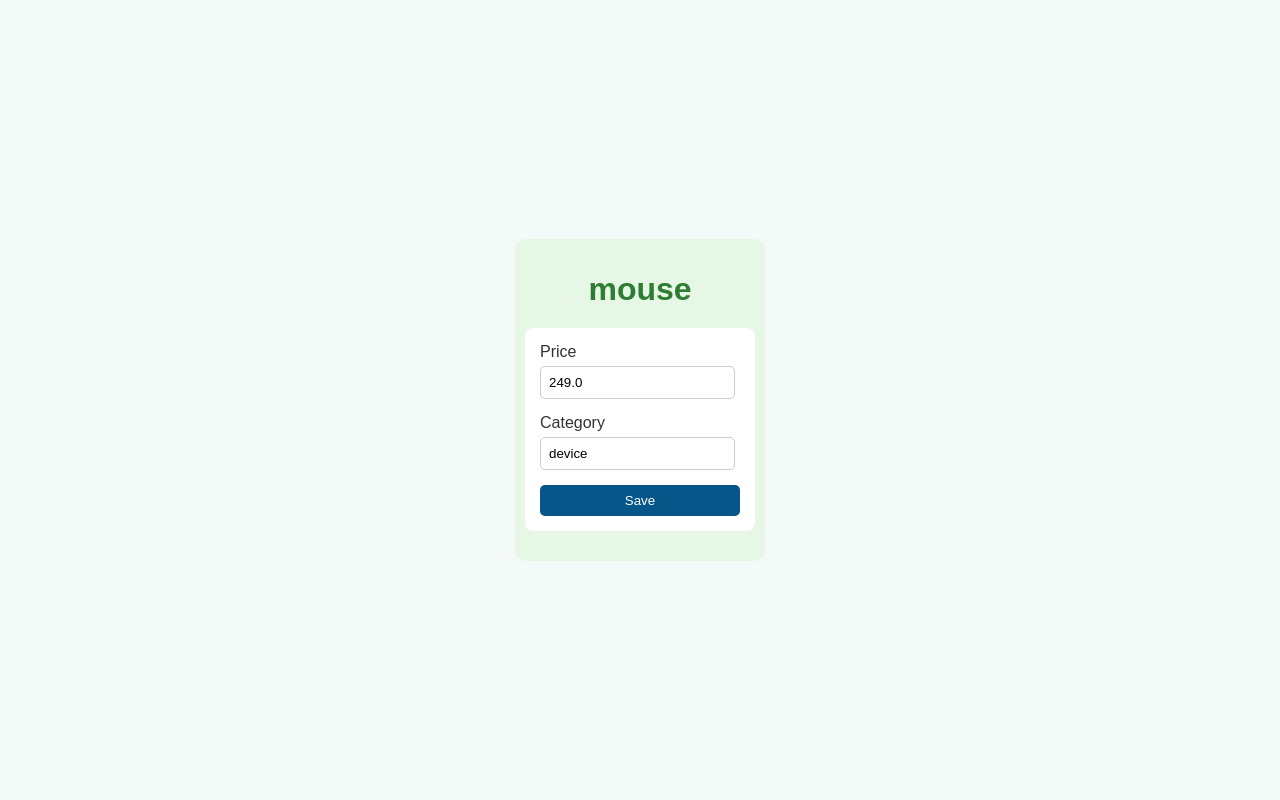
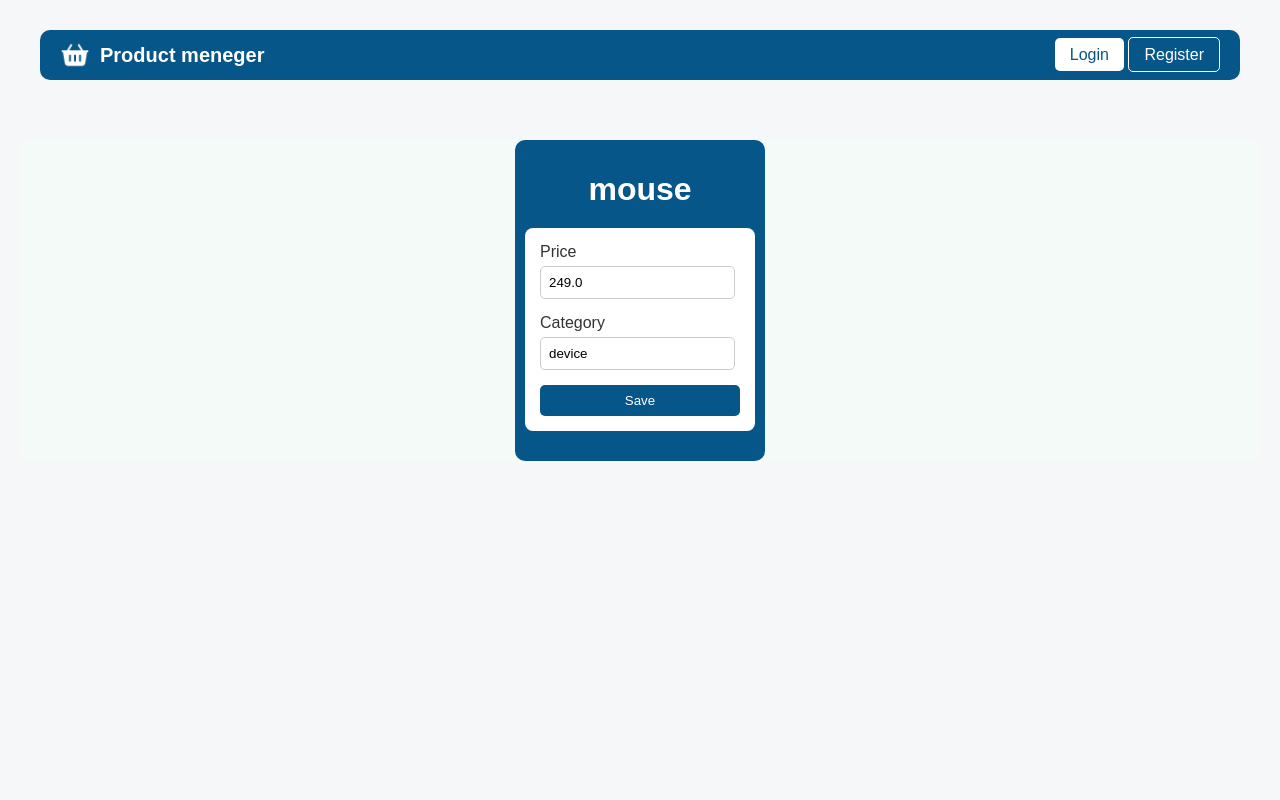
Before and after one commit to Benya222/flask_learn, a Flask app: a page that uses templates/edit.html in a window 1280 px wide. Run offline with Flask 3, Linux system fonts and the light colour scheme.

Commit message:
add registration and login

```diff
--- a/app.py
+++ b/app.py
@@ -1,4 +1,4 @@
-from flask import Flask, render_template, request, flash, redirect, url_for
+from flask import Flask, render_template, request, flash, redirect, url_for, session
 from models import init_db
 from actions_db import *
 from werkzeug.security import generate_password_hash, check_password_hash
@@ -12,12 +12,18 @@ app.secret_key = 'lslsdo***'
 init_db()
 
 
-
+def is_logged():
+    return 'company' in session
 
 
 @app.route('/', methods= ['GET', 'POST'])
 @app.route('/products', methods= ['GET', 'POST'])
 def products():
+    session.permanent = True
+    if not is_logged():
+        return redirect(url_for('login'))
+
+
     if request.method == 'POST':
         name = request.form.get('name')
         price = request.form.get('price')
@@ -99,23 +105,25 @@ def register():
 
     return render_template('register.html')
 
-@app.route('/login')
+@app.route('/login', methods= ['GET', 'POST'])
 def login():
     if request.method == 'POST':
         name = request.form.get('name_company')
         password = request.form.get('password')
 
         if not company_exists(name):
-            flash()
-            redirect(url_for('login'))
+            flash(f'Company {name} not exists!')
+            return redirect(url_for('login'))
 
         company = get_company_by_name(name)
         if not check_password_hash(company.password, password):
             flash('Password incorrect!')
             return redirect(url_for('login'))
 
+        session['company'] = company.name
         flash(f'Welcome {name}!')
         return redirect(url_for('products'))
+
 
     return render_template('login.html')
 
--- a/static/css/style.css
+++ b/static/css/style.css
@@ -41,6 +41,11 @@ body {
   margin: 0 auto;
 }
 
+.container--flex {
+  display: flex;
+  align-items: center;
+}
+
 /* ===== HEADER ===== */
 .header {
   padding: 10px 0;
@@ -52,7 +57,7 @@ body {
   padding: 10px 20px;
 }
 
-.logo a{
+.logo a {
   display: flex;
   align-items: center;
   gap: 10px;
@@ -69,14 +74,15 @@ body {
   filter: invert(100%);
 }
 
-
+.authorization {
+  margin-left: auto;
+}
 
 /* ===== ЗАГОЛОВОК ===== */
 .title {
   text-align: center;
   margin-bottom: 20px;
 }
-
 
 /* ===== ФОРМИ ===== */
 .form {
@@ -99,8 +105,6 @@ body {
   border: 1px solid var(--primary-color);
 }
 
-
-
 /* ===== КНОПКИ ===== */
 .button {
   padding: 8px 15px;
@@ -109,6 +113,15 @@ body {
   border: none;
   border-radius: 5px;
   cursor: pointer;
+  text-decoration: none;
+}
+
+.button-reverse {
+  background-color: #fff;
+  color: var(--primary-color)
+}
+.button-with-border {
+  border: 1px solid #fff;
 }
 
 .button:hover {
@@ -186,28 +199,27 @@ tbody tr:hover {
   color: #c0392b;
 }
 /* ===================================================== */
-.edit-body {
+.centred-body {
   display: flex;
-  min-height: 100vh;
-  margin: 0;
+  /* min-height: 100vh; */
+  margin-top: 50px;
   justify-content: center;
-  align-items: center;
+  /* align-items: center; */
 
   background-color: #f3faf8;
-
 }
 
-.container-edit {
+.container-card {
   padding: 10px;
-  background-color: var(--success-bg);
+  background-color: var(--primary-color);
   border-radius: 10px;
 }
 
-.edit-title {
-  color: #2e7d32;
+.card-title {
+  color: #fff;
 }
 
-.edit-form {
+.card-form {
   display: flex;
   flex-direction: column;
   padding: 15px;
@@ -217,12 +229,10 @@ tbody tr:hover {
   background-color: var(--card-bg);
 }
 
-
-
-.edit-label {
+.card-label {
   display: block;
 }
 
-.edit-form .grouping {
+.card-form .grouping {
   margin-bottom: 10px;
 }
--- a/templates/edit.html
+++ b/templates/edit.html
@@ -6,13 +6,31 @@
     <title>Edit</title>
     <link rel="stylesheet" href="{{ url_for('static', filename='css/style.css') }}">
   </head>
-  <body class="edit-body">
+  <body >
+    <header class="header">
+      <div class="container container--flex">
+        <div class="logo">
+          <a href="{{ url_for('products') }}">
+            <img
+              src="{{ url_for('static', filename='image/logo.png') }}"
+              alt="logo"
+            />
+            Product meneger
+          </a>
+        </div>
+        <div class="authorization">
+          <a href="{{ url_for('login') }}" class="button button-reverse">Login</a>
+          <a href="{{ url_for('register') }}" class="button button-with-border">Register</a>
+        </div>
+      </div>
+    </header>
     <main>
-      <div class="container-edit">
-        <h1 class="title edit-title">{{ title }}</h1>
-        <form method="post" class="edit-form">
+      <div class="centred-body">
+        <div class="container-card">
+          <h1 class="title card-title">{{ title }}</h1>
+          <form method="post" class="card-form">
             <div class="grouping">
-            <label for="new-price" class="edit-label">
+              <label for="new-price" class="card-label">
                 Price
               </label>
               <input
@@ -25,7 +43,7 @@
               />
             </div>
             <div class="grouping">
-            <label for="new-category" class="edit-label">
+              <label for="new-category" class="card-label">
                 Category
               </label>
               <input
@@ -40,6 +58,7 @@
             <button type="submit" class="button">Save</button>
           </form>
         </div>
+      </div>
     </main>
   </body>
 </html>
```
Also changed, not shown: templates/login.html (+44 -13 lines), templates/product.html (+5 -5 lines), templates/register.html (+44 -13 lines), db.sqlite. Lines whose indentation alone changed are shown as unchanged.
